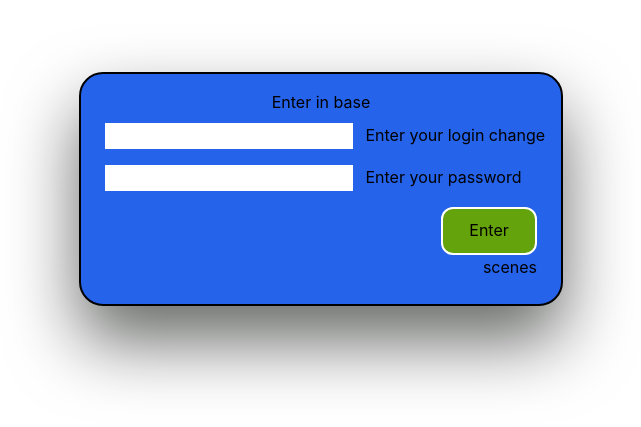
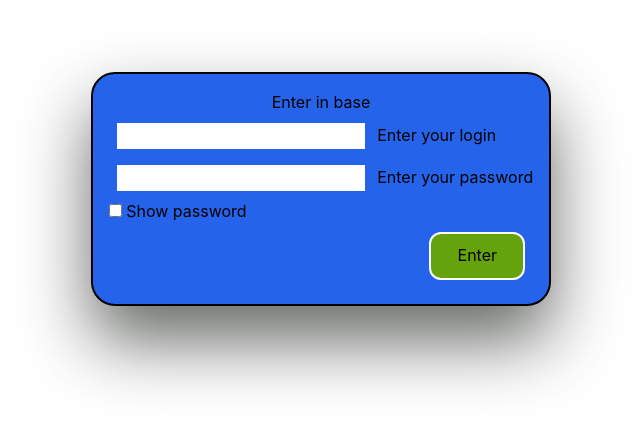
Before and after one commit to lpigas/market, a Next.js app: page / in a window 1280 px wide. Shown: the part 211-638 px from the top of the page, without its empty margins (319-960 px from the left). Built offline with nearby package versions, Linux system fonts and the light colour scheme.

Commit message:
end login block

```diff
--- a/components/atoms/Buttons/standart/StandButtons.js
+++ b/components/atoms/Buttons/standart/StandButtons.js
@@ -1,23 +1,29 @@
+import React from "react";
 
-import React from 'react'
-
-const sizes ={
+const sizes = {
   sm: "w-12 h-12",
   xl: "w-24 h-12",
-    xxl: "w-36 h-12"
-}
+  xxl: "w-36 h-12",
+};
 const colors = {
   blue: "bg-blue-700 border-2 rounded-xl border-white",
   red: "bg-red-700 border-2 rounded-xl border-white",
   orange: "bg-orange-600 border-2 rounded-xl border-white",
   amber: "bg-amber-400 border-2 rounded-xl border-white",
   lime: "bg-lime-600 border-2 rounded-xl border-white",
-}
+};
 
-export default function StandButtons({value, size='xl', color=blue}) {
+export default function StandButtons({
+  value,
+  size = "xl",
+  color = blue,
+  onClick,
+}) {
   return (
     <div>
-        <button className={`${sizes[size]} ${colors[color]}`}>{value}</button>
+      <button className={`${sizes[size]} ${colors[color]}`} onClick={onClick}>
+        {value}
+      </button>
     </div>
-  )
+  );
 }
--- a/scenes/enter/Login.js
+++ b/scenes/enter/Login.js
@@ -1,22 +1,48 @@
-import React from 'react'
-import StandButtons from '../../components/atoms/Buttons/standart/StandButtons'
+import React, { useState } from "react";
+import StandButtons from "../../components/atoms/Buttons/standart/StandButtons";
 
 export default function login() {
+  const [showPass, setShowPass] = useState(false);
+  const [loginData, setLoginData] = useState({ login: "", password: "" });
 
+  const test = () => {
+    console.log(loginData);
+  };
   return (
     <div>
       <div className="min-w-min min-h-min p-4 bg-blue-600 flex flex-col rounded-3xl border-black border-2 drop-shadow-[0_35px_35px_rgba(0,5,0,0.6)]">
         <p className="m-auto">Enter in base</p>
         <div>
-          <input className="m-2"></input> Enter your login change
+          <input
+            className="m-2"
+            onChange={(e) =>
+              setLoginData({ ...loginData, login: e.target.value })
+            }
+          ></input>{" "}
+          Enter your login
         </div>
         <div>
-          <input className="m-2"></input> Enter your password
+          <input
+            type={`${showPass ? "text" : "password"}`}
+            onChange={(e) =>
+              setLoginData({ ...loginData, password: e.target.value })
+            }
+            className="m-2"
+          ></input>{" "}
+          Enter your password
         </div>
-          <div className='m-2 text-right'>
-          <StandButtons value={'Enter'} size='xl' color='lime'/>scenes
+        <label htmlFor="showPass">
+          <input
+            id="showPass"
+            type={`checkbox`}
+            onChange={(e) => setShowPass(e.target.checked)}
+          />{" "}
+          Show password
+        </label>
+        <div className="m-2 text-right">
+          <StandButtons value={"Enter"} size="xl" color="lime" onClick={test} />
         </div>
       </div>
     </div>
-  )
+  );
 }
--- a/styles/global.css
+++ b/styles/global.css
@@ -6,7 +6,6 @@ body {
     Ubuntu, Cantarell, Fira Sans, Droid Sans, Helvetica Neue, sans-serif;
   line-height: 1.6;
   font-size: 16px;
-
 }
 
 * {
@@ -31,8 +30,3 @@ input[type="number"]::-webkit-outer-spin-button {
   -webkit-appearance: none;
   margin: 0;
 }
-/* .asd{
-  background-color: red;
-  width: 100%;
-  height: 100vh;
-} */
```
Also changed, not shown: pages/index.js (+3 -5 lines), styles/index.css (line endings or trailing spaces), 1 other file (tests, documents, lock files or other folders). Lines whose indentation alone changed are shown as unchanged.
